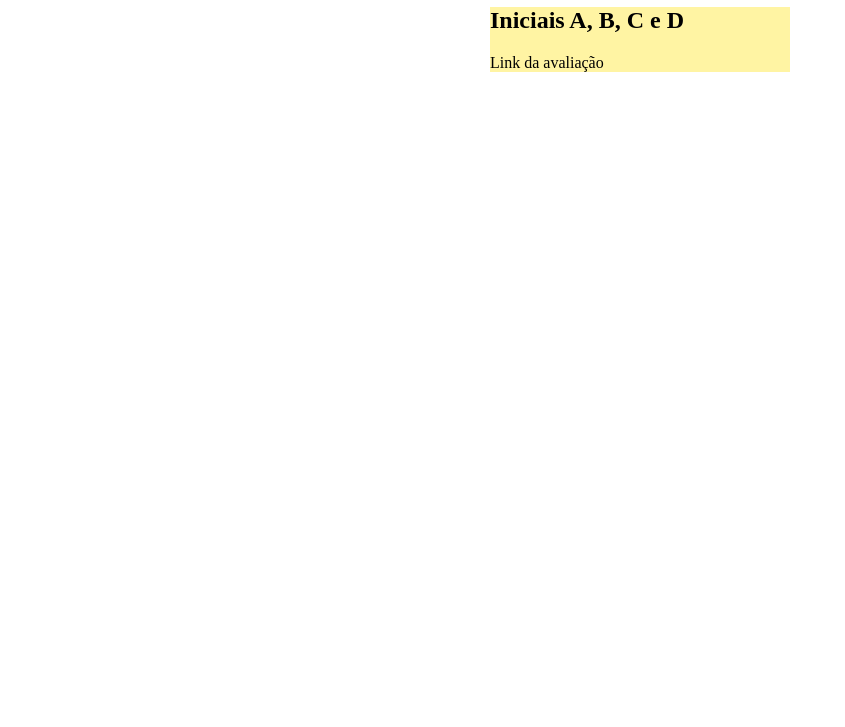
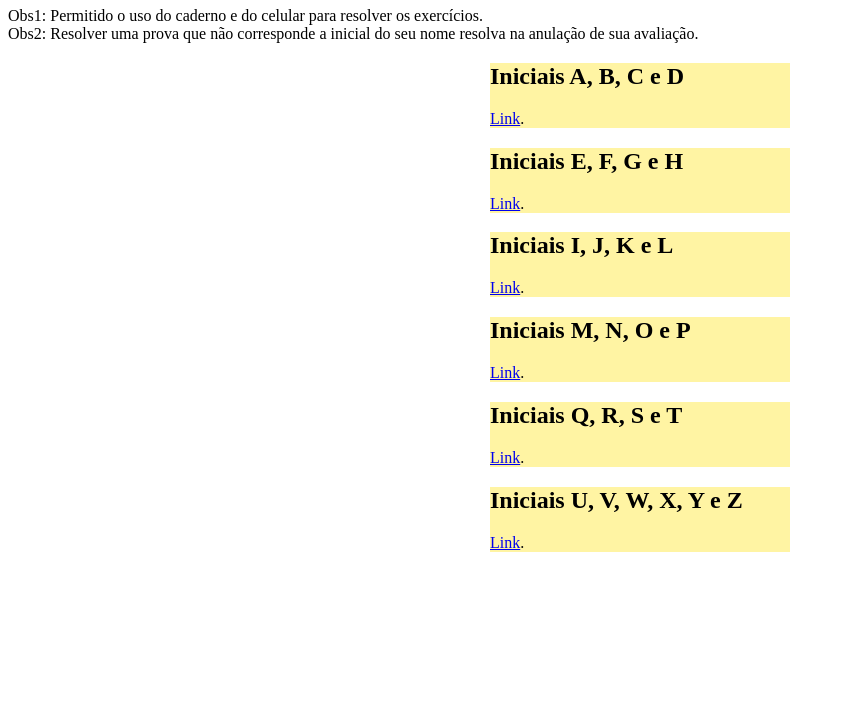
Before and after one commit to Bolitto/prova, a plain HTML site: page index.html in a window 1280 px wide. Shown: the part 73-800 px from the top of the page, without its empty margins (0-845 px from the left). Drawn offline with Linux system fonts and the light colour scheme.

Commit message:
Update index.html

```diff
--- a/index.html
+++ b/index.html
@@ -14,15 +14,41 @@ div {
 </style>
 <body>
 
-<h1>Center align a DIV element</h1>
+<h1>Avaliação - Tecnologia e Robótica - 2A</h1>
+
+Obs1: Permitido o uso do caderno e do celular para resolver os exercícios.
+<br>
+Obs2: Resolver uma prova que não corresponde a inicial do seu nome resolva na anulação de sua avaliação.
 
 <div>
   <h2>Iniciais A, B, C e D</h2>
-  <p>Link da avaliação</p>
+  <p><a href="http://bolitto.com.br/prova/Avaliacao-ABCD.pdf">Link</a>.</p>
 </div>
 
+<div>
+  <h2>Iniciais E, F, G e H</h2>
+  <p><a href="http://bolitto.com.br/prova/Avaliacao-EFGH.pdf">Link</a>.</p>
+</div>
 
+<div>
+  <h2>Iniciais I, J, K e L</h2>
+  <p><a href="http://bolitto.com.br/prova/Avaliacao-IJKL.pdf">Link</a>.</p>
+</div>
 
+<div>
+  <h2>Iniciais M, N, O e P</h2>
+  <p><a href="http://bolitto.com.br/prova/Avaliacao-MNOP.pdf">Link</a>.</p>
+</div>
+
+<div>
+  <h2>Iniciais Q, R, S e T</h2>
+  <p><a href="http://bolitto.com.br/prova/Avaliacao-QRST.pdf">Link</a>.</p>
+</div>
+
+<div>
+  <h2>Iniciais U, V, W, X, Y e Z</h2>
+  <p><a href="http://bolitto.com.br/prova/Avaliacao-UVWXYZ.pdf">Link</a>.</p>
+</div>
 
 </body>
 </html>
```
